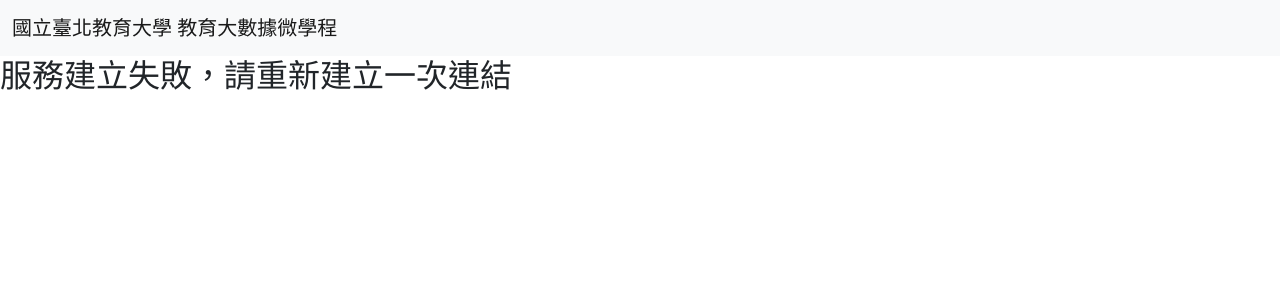
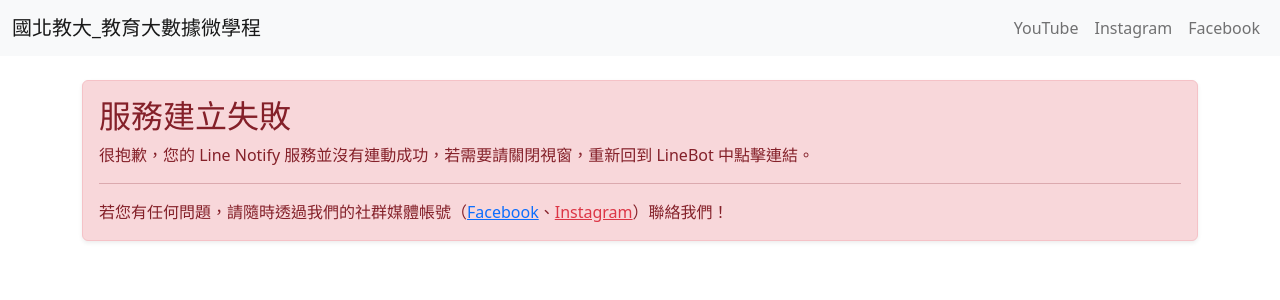
Before and after one commit to bigdatantue/Bigdata-Line-Bot, a Flask app: page /notify/callback in a window 1280 px wide. Shown: the top 300 px of the page. Run offline with Flask 3, Linux system fonts and the light colour scheme; data that the repository does not hold is empty; parts of the project's set-up code (start-up, migrations or seed data) failed here and were passed over.

Commit message:
LINEBOTPJ-66 設計Line Notify連動頁面 1.做出連動頁面各情況相對應的HTML 2.為配合手機介面排版，調整文字呈現

```diff
--- a/templates/base.html
+++ b/templates/base.html
@@ -20,12 +20,31 @@
 </head>
 
 <body>
-    <nav class="navbar bg-light">
+    <nav class="navbar navbar-expand-lg navbar-light bg-light">
         <div class="container-fluid">
-          <span class="navbar-brand" >國立臺北教育大學 教育大數據微學程</span>
+            <a class="navbar-brand" href="https://linktr.ee/ntue.bigdata">國北教大_教育大數據微學程</a>
+            <button class="navbar-toggler" type="button" data-bs-toggle="collapse" data-bs-target="#navbarNav"
+                aria-controls="navbarNav" aria-expanded="false" aria-label="Toggle navigation">
+                <span class="navbar-toggler-icon"></span>
+            </button>
+            <div class="collapse navbar-collapse" id="navbarNav">
+                <ul class="navbar-nav ms-auto">
+                    <li class="nav-item">
+                        <a class="nav-link" href="https://www.youtube.com/@bigdatantue">YouTube</a>
+                    </li>
+                    <li class="nav-item">
+                        <a class="nav-link" href="https://www.instagram.com/ntue.bigdata/">Instagram</a>
+                    </li>
+                    <li class="nav-item">
+                        <a class="nav-link" href="https://www.facebook.com/NTUEBIGDATAEDU">Facebook</a>
+                    </li>
+                </ul>
+            </div>
         </div>
     </nav>
-    {% block content %}{% endblock %}
+    <div class="container mt-4">
+        {% block content %}{% endblock %}
+    </div>
 </body>
 
 </html>
--- a/templates/notify/error.html
+++ b/templates/notify/error.html
@@ -2,6 +2,11 @@
 {% block title %}連動失敗{% endblock %}
 {% block content %}
 
-<h2>服務建立失敗，請重新建立一次連結</h2>
+<div class="alert alert-danger shadow-sm" role="alert">
+    <h2 class="alert-heading">服務建立失敗</h2>
+    <p>很抱歉，您的 Line Notify 服務並沒有連動成功，若需要請關閉視窗，重新回到 LineBot 中點擊連結。</p>
+    <hr>
+    <p class="mb-0">若您有任何問題，請隨時透過我們的社群媒體帳號（<a href="https://www.facebook.com/NTUEBIGDATAEDU" target="_blank" class="text-primary">Facebook</a>、<a href="https://www.instagram.com/ntue.bigdata/" target="_blank" class="text-danger">Instagram</a>）聯絡我們！</p>
+</div>
 
 {% endblock %}
```
Also changed, not shown: templates/notify/callback.html (+7 -2 lines), templates/notify/register.html (+22 -1 lines).
